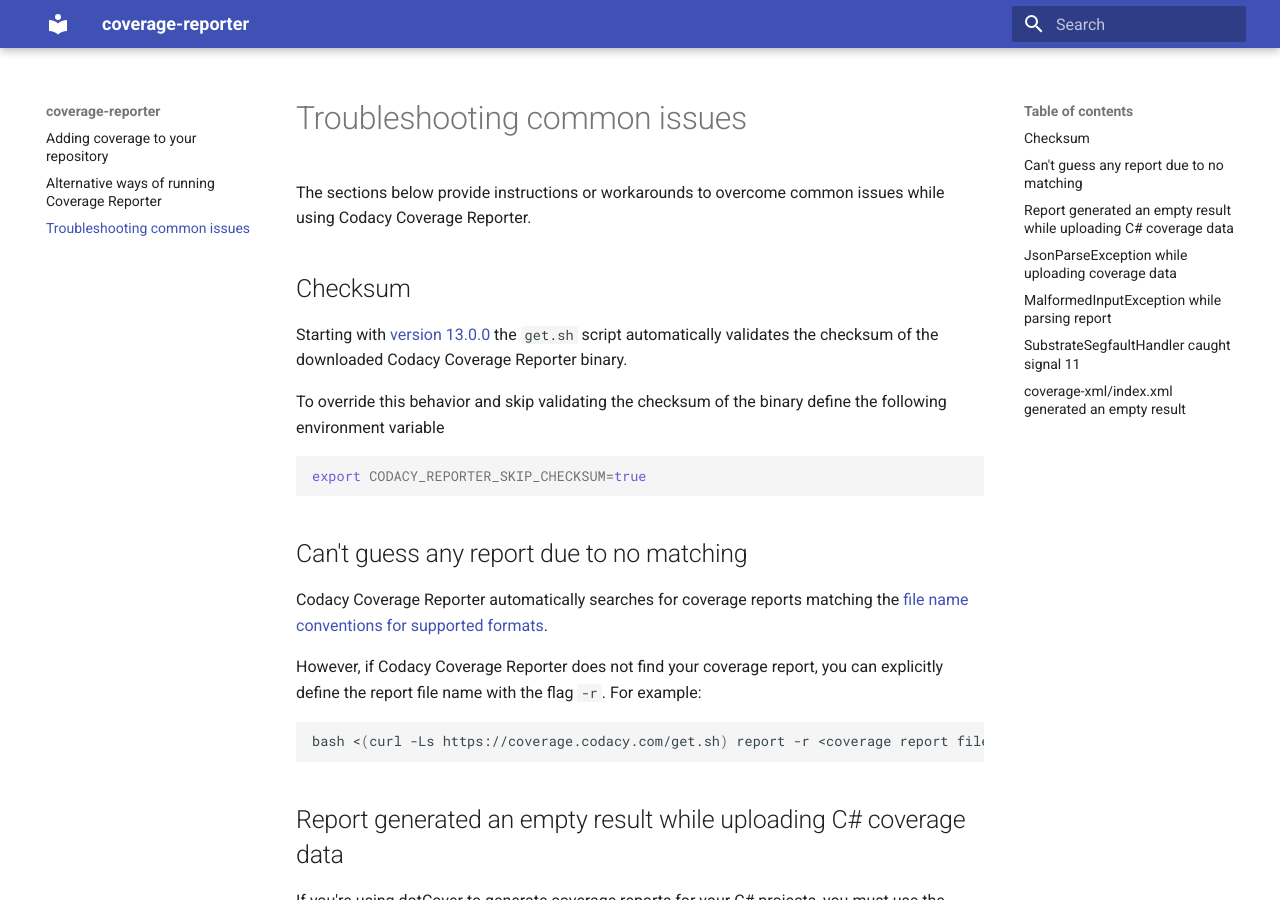
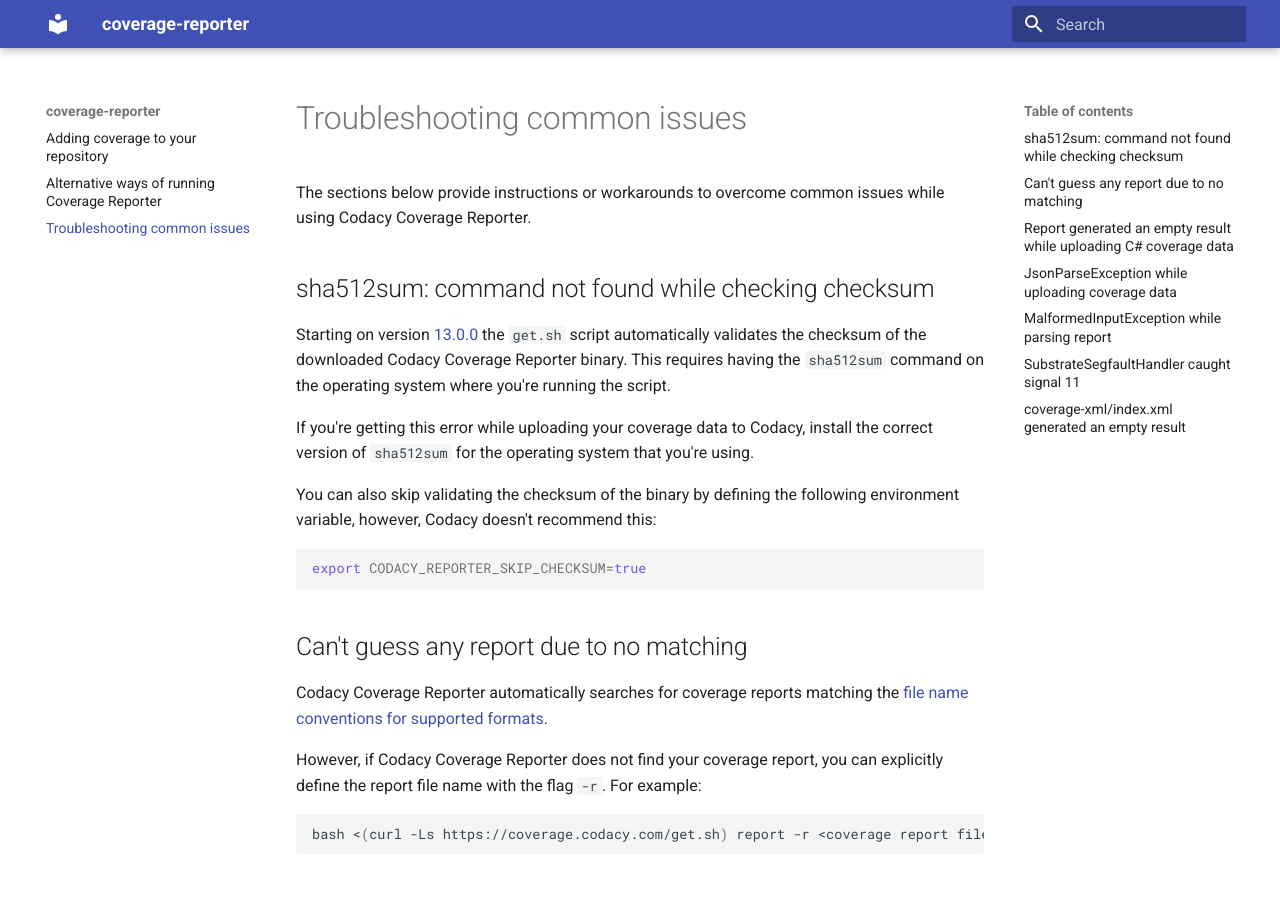
Before and after one commit to codacy/codacy-coverage-reporter, an MkDocs documentation site: the page built from docs/troubleshooting-common-issues.md, in a window 1280 px wide and 900 px high. Built offline with MkDocs 1.6.1 and Material for MkDocs 9.7.7, drawn with Linux system fonts in a browser that asks for light colours.

Commit message:
clean: Improve checksum troubleshooting section

````diff
--- a/docs/troubleshooting-common-issues.md
+++ b/docs/troubleshooting-common-issues.md
@@ -6,11 +6,13 @@
 
 The sections below provide instructions or workarounds to overcome common issues while using Codacy Coverage Reporter.
 
-## Checksum
+## sha512sum: command not found while checking checksum {: id="checksum"}
 
-Starting with [version 13.0.0](https://github.com/codacy/codacy-coverage-reporter/releases/tag/13.0.0) the `get.sh` script automatically validates the checksum of the downloaded Codacy Coverage Reporter binary.
+Starting on version [13.0.0](https://github.com/codacy/codacy-coverage-reporter/releases/tag/13.0.0) the `get.sh` script automatically validates the checksum of the downloaded Codacy Coverage Reporter binary. This requires having the `sha512sum` command on the operating system where you're running the script.
 
-To override this behavior and skip validating the checksum of the binary define the following environment variable
+If you're getting this error while uploading your coverage data to Codacy, install the correct version of `sha512sum` for the operating system that you're using.
+
+You can also skip validating the checksum of the binary by defining the following environment variable, however, Codacy doesn't recommend this:
 
 ```bash
 export CODACY_REPORTER_SKIP_CHECKSUM=true
````
